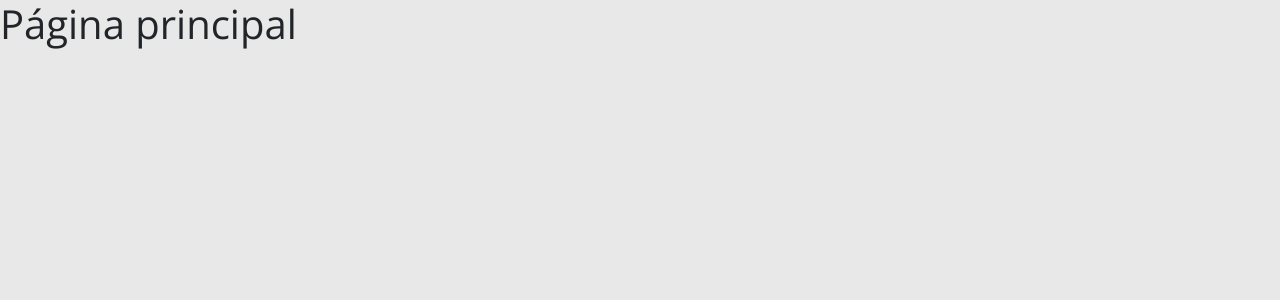
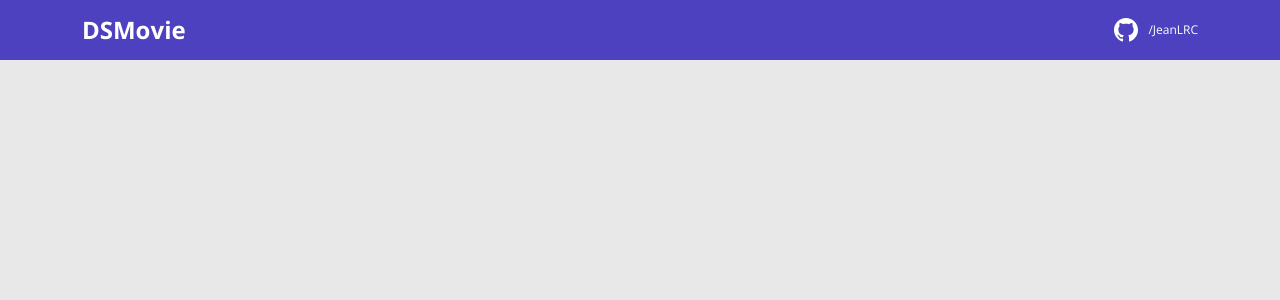
Before and after one commit to JeanLRC/dsmovie, a React (Create React App) app in the folder frontend/: page / in a window 1280 px wide. Shown: the top 300 px of the page. Built offline with nearby package versions, Linux system fonts and the light colour scheme.

Commit message:
@JeanLRC [ Navbar ]

```diff
--- a/frontend/src/App.tsx
+++ b/frontend/src/App.tsx
@@ -1,6 +1,9 @@
+import Navbar from "./components/Navbar";
+
 function App() {
   return (
-    <h1>Página principal</h1>
+
+    <Navbar />
   );
 }
 
--- /dev/null
+++ b/frontend/src/components/Navbar/index.tsx
@@ -0,0 +1,22 @@
+import { ReactComponent as GithubIcon } from "../../assets/img/github.svg";
+import './styles.css';
+
+function Navbar() {
+  return (
+    <header>
+      <nav className="container">
+        <div className="dsmovie-nav-content">
+          <h1>DSMovie</h1>
+          <a href="https://github.com/JeanLRC">
+            <div className="dsmovie-contact-container">
+              <GithubIcon />
+              <p className="dsmovie-contact-link">/JeanLRC</p>
+            </div>
+          </a>
+        </div>
+      </nav>
+    </header>
+  );
+}
+
+export default Navbar;
--- /dev/null
+++ b/frontend/src/components/Navbar/styles.css
@@ -0,0 +1,29 @@
+header {
+    background-color: var(--color-primary);
+    height: 60px;
+    display: flex;
+    align-items: center;
+}
+
+.dsmovie-nav-content {
+    display: flex;
+    justify-content: space-between;
+    align-items: center;
+    color: #fff;
+}
+
+.dsmovie-nav-content h1 {
+    margin: 0;
+    font-weight: 700;
+    font-size: 24px;
+}
+
+.dsmovie-contact-container {
+    display: flex;
+    align-items: center;
+}
+
+.dsmovie-contact-link {
+    margin: 0 0 0 10px;
+    font-size: 12px;
+}
--- a/frontend/tsconfig.json
+++ b/frontend/tsconfig.json
@@ -1,5 +1,6 @@
 {
   "compilerOptions": {
+    "baseUrl": "./src",
     "target": "es5",
     "lib": [
       "dom",
```
Also changed, not shown: frontend/src/assets/img/github.svg (added).
